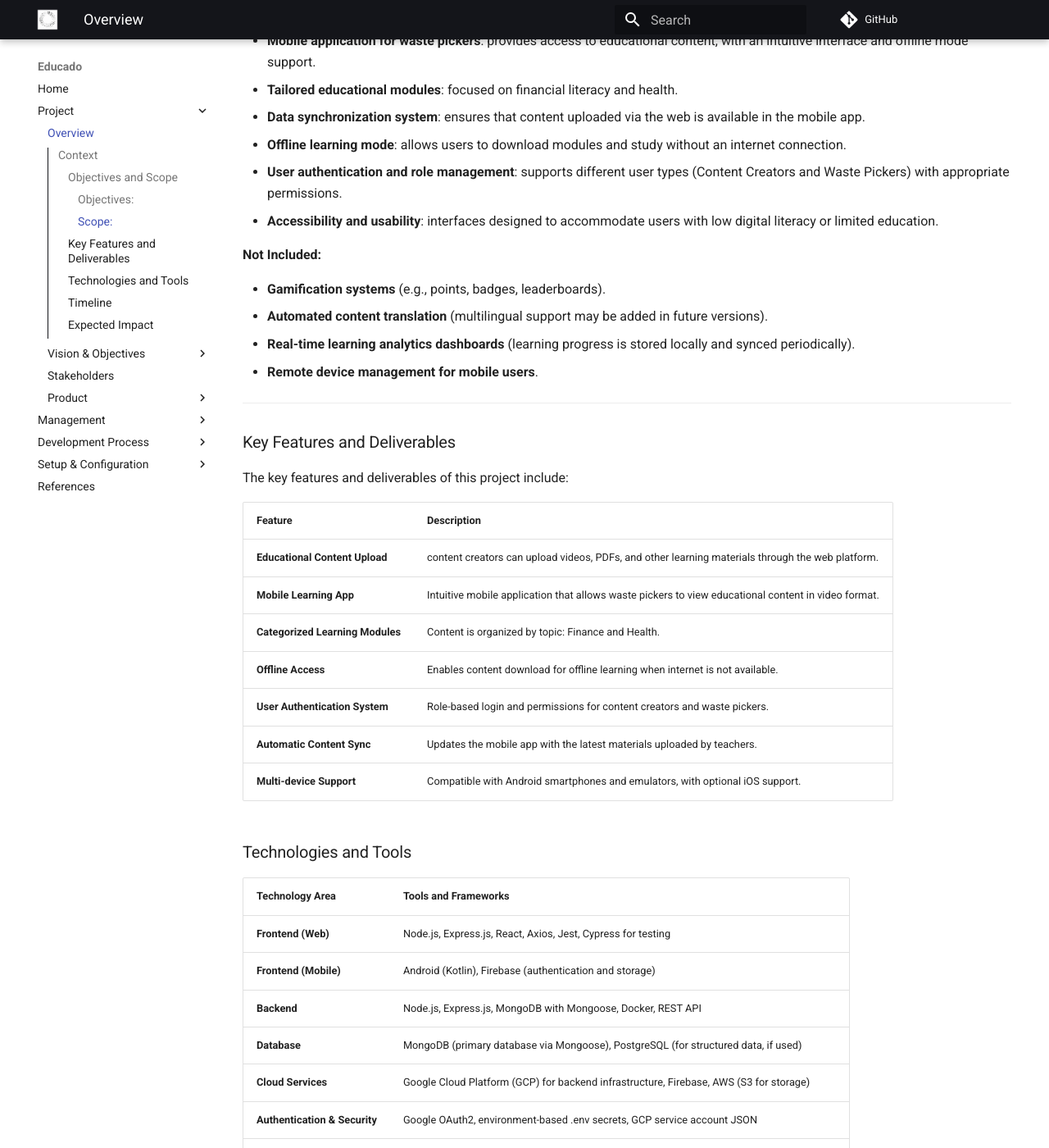
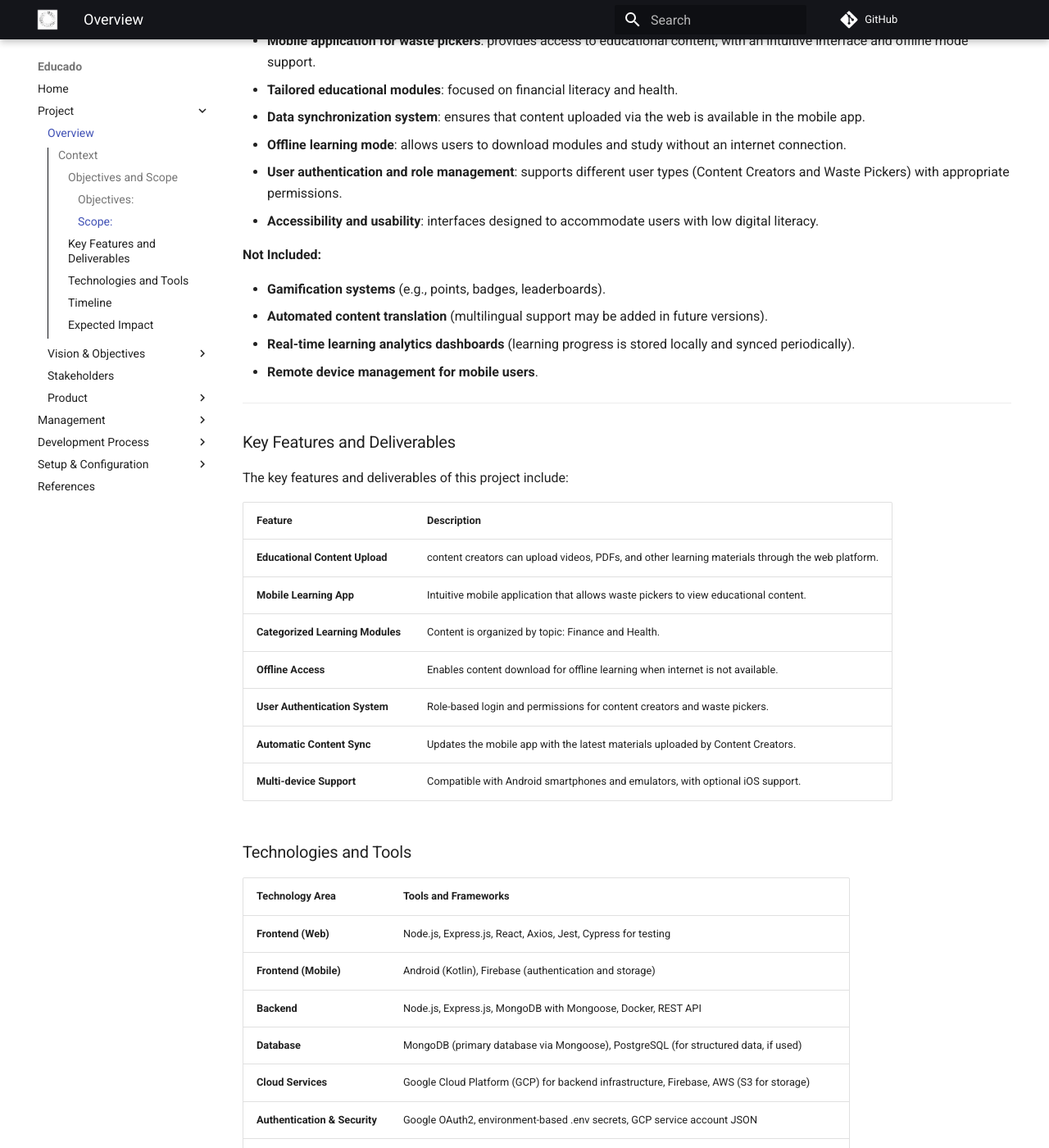
Before and after one commit to ErasmusEgalitarian/educado-docs, an MkDocs documentation site: the page built from docs/project/overview.md, in a window 1280 px wide and 1400 px high, scrolled down 1009 px. Shown: the whole window at 82% size. Built offline with MkDocs 1.6.1 and Material for MkDocs 9.7.7, drawn with Linux system fonts in a browser that asks for light colours; comment, search, counter and statistics services are not loaded; some of the changed text lies outside the part shown.

Commit message:
Content creators upload videos to web plataform not only teachers.

```diff
--- a/docs/project/overview.md
+++ b/docs/project/overview.md
@@ -36,7 +36,7 @@ Educado is designed to **empower waste pickers** by providing educational resour
 - **Data synchronization system**: ensures that content uploaded via the web is available in the mobile app.
 - **Offline learning mode**: allows users to download modules and study without an internet connection.
 - **User authentication and role management**: supports different user types (Content Creators and Waste Pickers) with appropriate permissions.
-- **Accessibility and usability**: interfaces designed to accommodate users with low digital literacy or limited education.
+- **Accessibility and usability**: interfaces designed to accommodate users with low digital literacy.
 
 **Not Included:**
 
@@ -55,11 +55,11 @@ The key features and deliverables of this project include:
 | **Feature**                            | **Description**                                                                                           |
 |----------------------------------------|-----------------------------------------------------------------------------------------------------------|
 | **Educational Content Upload**         | content creators can upload videos, PDFs, and other learning materials through the web platform.                 |
-| **Mobile Learning App**                | Intuitive mobile application that allows waste pickers to view educational content in video format.      |
+| **Mobile Learning App**                | Intuitive mobile application that allows waste pickers to view educational content.      |
 | **Categorized Learning Modules**       | Content is organized by topic: Finance and Health.                              |
 | **Offline Access**                     | Enables content download for offline learning when internet is not available.                            |
 | **User Authentication System**         | Role-based login and permissions for content creators and waste pickers.                                         |
-| **Automatic Content Sync**             | Updates the mobile app with the latest materials uploaded by teachers.                                   |
+| **Automatic Content Sync**             | Updates the mobile app with the latest materials uploaded by Content Creators.                                   |
 | **Multi-device Support**               | Compatible with Android smartphones and emulators, with optional iOS support.                            |
 
 
@@ -109,9 +109,8 @@ The project is expected to be completed over the following phases:
 
 | Date       | Version | Changes                           | Authors |
 | ---------- | ------- | --------------------------------- | ------- |
-| 06/04/2024 | 0.1     | Updated Documentation, scope, key features and deliverables, timeline  still need changes   |     andreozzi    |
-| 11/04/2024 | 0.2     | Scope and Key Features Updated.   | andreozzi |
-| 16/04/2024 | 0.3     | Content creators upload videos to web plataform not only teachers.   | andreozzi |
+| 06/04/2024 | 0.1     |Fixed Documentation |     andreozzi    |
+
 -
 
 [← Back to Main Page](../index.md)
```
